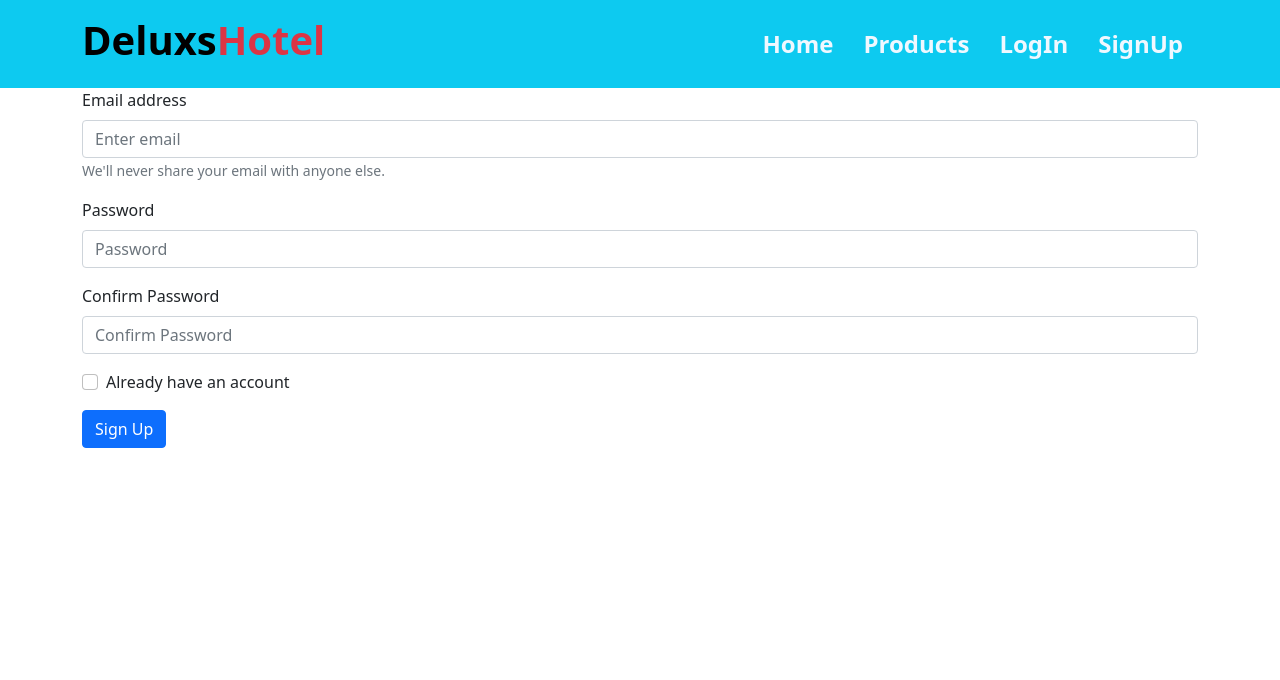
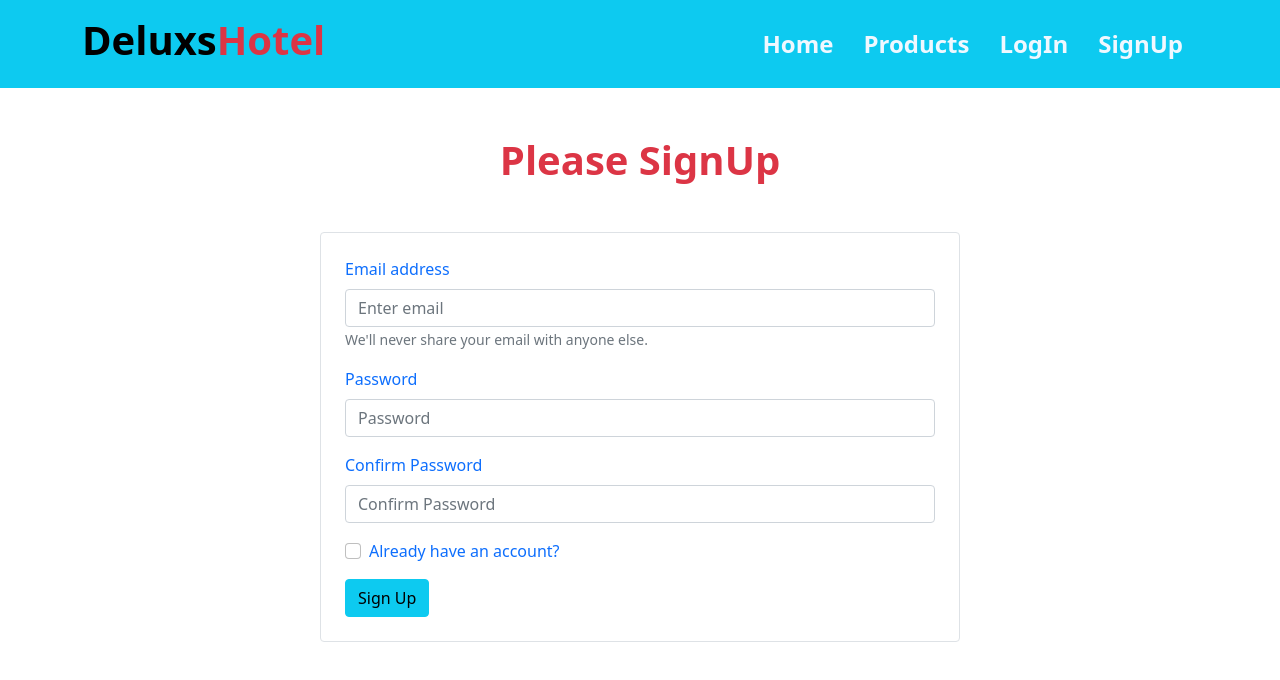
Before and after one commit to azmi0323/firebase-router-delux-hotel-project, a React (Create React App) app: page /signUp in a window 1280 px wide. Shown: the top 680 px of the page. Built offline with nearby package versions, Linux system fonts and the light colour scheme.

Commit message:
style login and signup page

```diff
--- a/src/components/Login/Login.js
+++ b/src/components/Login/Login.js
@@ -10,8 +10,9 @@ const Login = () => {
 
   return (
     <div>
+      <h1 className="text-center text-info mt-5 fw-bold">Please Login</h1>
       <div>
-        <Form className="container">
+        <Form className="container text-primary w-50 mt-5 border p-4 rounded">
           <Form.Group className="mb-3" controlId="formBasicEmail">
             <Form.Label>Email address</Form.Label>
             <Form.Control type="email" placeholder="Enter email" />
@@ -29,11 +30,11 @@ const Login = () => {
             <Form.Check
               onChange={signUppage}
               type="checkbox"
-              label="Already have an account"
+              label="New at this hotel?"
             />
           </Form.Group>
 
-          <Button variant="primary" type="submit">
+          <Button className="btn btn-info" variant="primary" type="submit">
             Login
           </Button>
         </Form>
--- a/src/components/SignUp/SignUp.js
+++ b/src/components/SignUp/SignUp.js
@@ -40,13 +40,20 @@ const SignUp = () => {
   if (user) {
     navigate("/");
   }
-  const loginpage=()=>{
-      navigate('/login')
-  }
+  const loginpage = () => {
+    navigate("/login");
+  };
 
   return (
     <div>
-      <Form className="container" onSubmit={handleSubmit}>
+      <div>
+        <h1 className="text-center text-danger mt-5 fw-bold">Please SignUp</h1>
+      </div>
+      <div>
+        <Form
+          className="container text-primary w-50 mt-5 border p-4 rounded"
+          onSubmit={handleSubmit}
+        >
           <Form.Group className="mb-3" controlId="formBasicEmail">
             <Form.Label>Email address</Form.Label>
             <Form.Control
@@ -80,13 +87,18 @@ const SignUp = () => {
             <p className="text-danger">{error}</p>
           </Form.Group>
           <Form.Group className="mb-3" controlId="formBasicCheckbox">
-          <Form.Check onChange={loginpage} type="checkbox" label="Already have an account" />
+            <Form.Check
+              onChange={loginpage}
+              type="checkbox"
+              label="Already have an account?"
+            />
           </Form.Group>
 
-        <Button variant="primary" type="submit">
+          <Button className="btn btn-info" variant="primary" type="submit">
             Sign Up
           </Button>
         </Form>
+      </div>
     </div>
   );
 };
```
Lines whose indentation alone changed are shown as unchanged.
